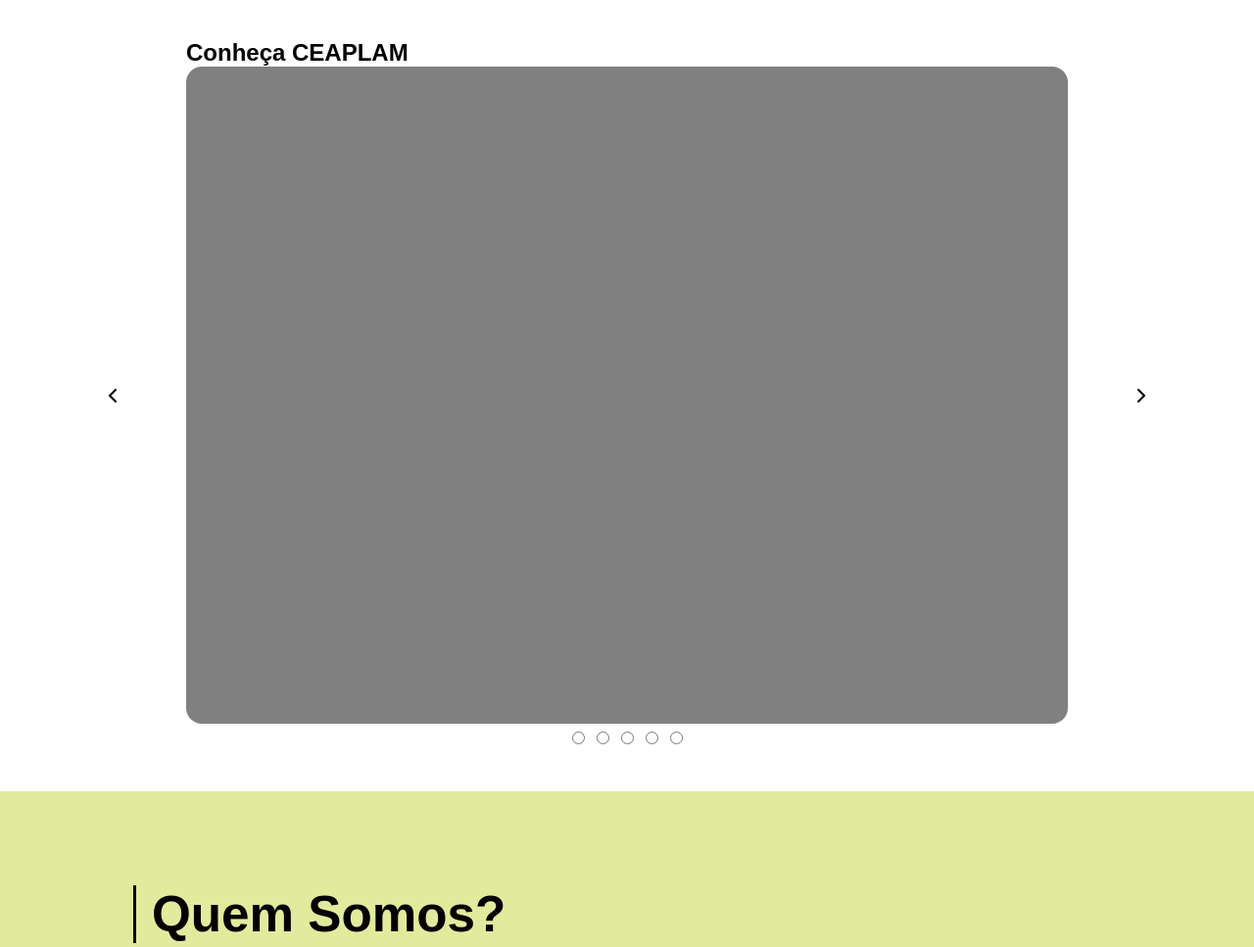
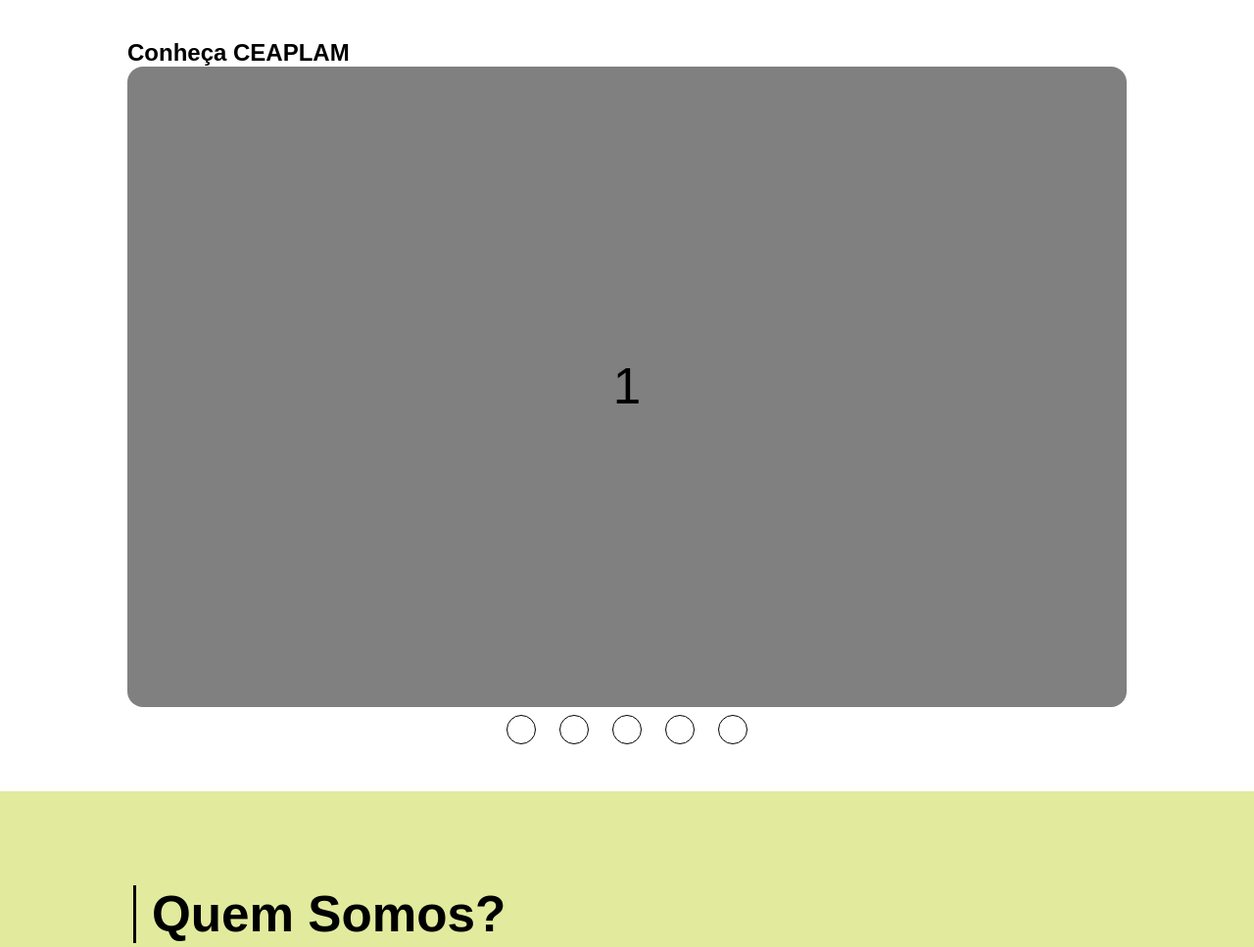
Before and after one commit to ParqueVilaLobos/vilaLobos, a PHP site: page / in a window 1280 px wide. Shown: the part 183-1150 px from the top of the page at 98% size. Run offline with PHP 8.4, Linux system fonts and the light colour scheme.

Commit message:
Carrossel Componente

```diff
--- a/componentes/carrossel/carrossel.css
+++ b/componentes/carrossel/carrossel.css
@@ -2,11 +2,11 @@
     margin: 1vh;
 }
 
-#carrossel{
+.carrossel{
     height: 100%;
-    display: grid;
+    display: flex;
     align-items: center;
-    grid-template-columns: 1fr 6fr 1fr;
+    justify-content: center;
 }
 
 .section-i {
@@ -14,26 +14,166 @@
     justify-content: center;
 }
 
-#mainCarrossel {
+.mainCarrossel {
     display: flex;
     flex-direction: column;
     justify-content: start;
     align-items: start;
     height: 100%;
+    width: 85%;
 }
 
-#mainCarrossel section {
-   background-color: gray;
-   border-radius: 2vh;
-   height: 100%;
-   width: 100%;
+.mainCarrossel input{
+    display: none;
 }
 
-#footCarrossel {
+.slider {
+    overflow: hidden;
+    background-color: gray;
+    border-radius: 2vh;
+    height: 100%;
+    width: 100%;
+}
+
+.sliderWrapper {
+    display: flex;
+    height: 100%;
+    width: 500%;
+    transition: transform 0.5s ease;
+}
+
+.sliderWrapper > div{
+    width: 100%;
+    height: 100%;
+    display: flex;
+    justify-content: center;
+    align-items: center;
+    font-size: 4vw;
+}
+
+
+.footCarrossel {
     width: 100%;
     display: flex;
     justify-content: center;
     align-items: end;
     padding: 1vh;
-    gap: 1.5vh;
+    gap: 3dvh;
 }
+
+.footCarrossel label {
+    width: 30px;
+    height: 30px;
+    border: solid 1px black;
+    border-radius: 50%;
+    cursor: pointer;
+    transition: background 0.3s;
+}
+
+
+#radio1:checked ~ .slider .sliderWrapper {
+    transform: translateX(0%);
+}
+
+#radio2:checked ~ .slider .sliderWrapper {
+    transform: translateX(-20%);
+}
+#radio3:checked ~ .slider .sliderWrapper {
+    transform: translateX(-40%);
+}
+#radio4:checked ~ .slider .sliderWrapper {
+    transform: translateX(-60%);
+}
+#radio5:checked ~ .slider .sliderWrapper {
+    transform: translateX(-80%);
+}
+
+
+#radio1:checked ~ .footCarrossel #label1 {
+    background-color: black;
+}
+#radio2:checked ~ .footCarrossel #label2 {
+    background-color: black;
+}
+#radio3:checked ~ .footCarrossel #label3 {
+    background-color: black;
+}
+#radio4:checked ~ .footCarrossel #label4 {
+    background-color: black;
+}
+#radio5:checked ~ .footCarrossel #label5 {
+    background-color: black;
+}
+
+
+
+#radio1Cr2:checked ~ .slider .sliderWrapper {
+    transform: translateX(0%);
+}
+
+#radio2Cr2:checked ~ .slider .sliderWrapper {
+    transform: translateX(-20%);
+}
+#radio3Cr2:checked ~ .slider .sliderWrapper {
+    transform: translateX(-40%);
+}
+#radio4Cr2:checked ~ .slider .sliderWrapper {
+    transform: translateX(-60%);
+}
+#radio5Cr2:checked ~ .slider .sliderWrapper {
+    transform: translateX(-80%);
+}
+
+
+#radio1Cr2:checked ~ .footCarrossel #label1Cr2 {
+    background-color: black;
+}
+#radio2Cr2:checked ~ .footCarrossel #label2Cr2 {
+    background-color: black;
+}
+#radio3Cr2:checked ~ .footCarrossel #label3Cr2 {
+    background-color: black;
+}
+#radio4Cr2:checked ~ .footCarrossel #label4Cr2 {
+    background-color: black;
+}
+#radio5Cr2:checked ~ .footCarrossel #label5Cr2 {
+    background-color: black;
+}
+
+
+
+#radio1Cr3:checked ~ .slider .sliderWrapper {
+    transform: translateX(0%);
+}
+
+#radio2Cr3:checked ~ .slider .sliderWrapper {
+    transform: translateX(-20%);
+}
+#radio3Cr3:checked ~ .slider .sliderWrapper {
+    transform: translateX(-40%);
+}
+#radio4Cr3:checked ~ .slider .sliderWrapper {
+    transform: translateX(-60%);
+}
+#radio5Cr3:checked ~ .slider .sliderWrapper {
+    transform: translateX(-80%);
+}
+
+
+#radio1Cr3:checked ~ .footCarrossel #label1Cr3 {
+    background-color: black;
+}
+#radio2Cr3:checked ~ .footCarrossel #label2Cr3 {
+    background-color: black;
+}
+#radio3Cr3:checked ~ .footCarrossel #label3Cr3 {
+    background-color: black;
+}
+
+#radio4Cr3:checked ~ .footCarrossel #label4Cr3 {
+    background-color: black;
+}
+#radio5Cr3:checked ~ .footCarrossel #label5Cr3 {
+    background-color: black;
+}
--- /dev/null
+++ b/componentes/carrossel/carrossel.js
@@ -0,0 +1,38 @@
+let count1 = 1;
+let count2 = 1;
+let count3 = 1;
+
+setInterval(() => {
+    nextImg1()
+    nextImg2()
+}, 4000)
+
+const nextImg1 = ()=> {
+    console.log(count1)
+    console.log(`repetição: ${count1}`)
+
+    if(count1 > 5){
+        count1 = 1;
+    }
+    document.getElementById(`radio${count1}`).checked = true
+    count1++;
+}
+
+
+const nextImg2 = ()=> {
+
+    if(count2 > 5){
+        count2 = 1;
+    }
+        document.getElementById(`radio${count1}Cr2`).checked = true
+    count2++;
+}
+
+const nextImg3 = ()=> {
+
+    if(count3 > 5){
+        count3 = 1;
+    }
+        document.getElementById(`radio${count1}Cr3`).checked = true
+    count3++;
+}
--- a/index.html
+++ b/index.html
@@ -12,6 +12,7 @@
     <link rel="stylesheet" href="./componentes/cards/card-responsividade.css">
     <link rel="stylesheet" href="./componentes/carrossel/carrossel-responsividade.css">
     <link rel="stylesheet" href="./main-responsive.css">
+    <script src="./componentes/carrossel/carrossel.js" defer></script>
 </head>
 <body>
       <header>
@@ -64,23 +65,31 @@
 
     <main>
         <section id="conteinerConheca">
-            <section id="carrossel">
-              <section class="section-i"><i data-lucide="chevron-left" class="iconSeta"></i></section>
-              <section id="mainCarrossel">
+            <section class="carrossel">
+              <section class="mainCarrossel">
                   <h2>Conheça CEAPLAM</h2>
-                  <section >
-
+                  <input type="radio" name="radio-btn" id="radio1" checked>
+                  <input type="radio" name="radio-btn" id="radio2">
+                  <input type="radio" name="radio-btn" id="radio3">
+                  <input type="radio" name="radio-btn" id="radio4">
+                  <input type="radio" name="radio-btn" id="radio5">
+                  <section class="slider">
+                     <section class="sliderWrapper">
+                        <div class="fisrt">1</div>
+                        <div>2</div>
+                        <div>3</div>
+                        <div>4</div>
+                        <div>5</div>
+                     </section>
                   </section>
-                  <div id="footCarrossel">
-                      <input type="radio" name="" id="">
-                      <input type="radio" name="" id="">
-                      <input type="radio" name="" id="">
-                      <input type="radio" name="" id="">
-                      <input type="radio" name="" id="">
+                  <div class="footCarrossel">
+                      <label id="label1" for="radio1"></label>
+                      <label id="label2" for="radio2"></label>
+                      <label id="label3" for="radio3"></label>
+                      <label id="label4" for="radio4"></label>
+                      <label id="label5" for="radio5"></label>
                   </div>
-
               </section>
-              <sectiom class="section-i"><i data-lucide="chevron-right" class="iconSeta"></i> </section>
           </section>
         </section>
 
@@ -105,23 +114,31 @@
         </section>
 
         <section id="conteinerParceiros">
-          <section id="carrossel">
-              <section class="section-i"><i data-lucide="chevron-left" class="iconSeta"></i></section>
-              <section id="mainCarrossel">
+          <section class="carrossel">
+              <section class="mainCarrossel">
                   <h2>Parceiros estratégicos</h2>
-                  <section >
-
+                  <input type="radio" name="radio-btn" id="radio1Cr2" checked>
+                  <input type="radio" name="radio-btn" id="radio2Cr2">
+                  <input type="radio" name="radio-btn" id="radio3Cr2">
+                  <input type="radio" name="radio-btn" id="radio4Cr2">
+                  <input type="radio" name="radio-btn" id="radio5Cr2">
+                  <section class="slider">
+                     <section class="sliderWrapper">
+                        <div class="fisrt">1</div>
+                        <div>2</div>
+                        <div>3</div>
+                        <div>4</div>
+                        <div>5</div>
+                     </section>
                   </section>
-                  <div id="footCarrossel">
-                      <input type="radio" name="" id="">
-                      <input type="radio" name="" id="">
-                      <input type="radio" name="" id="">
-                      <input type="radio" name="" id="">
-                      <input type="radio" name="" id="">
+                  <div class="footCarrossel">
+                      <label id="label1Cr2" for="radio1Cr2"></label>
+                      <label id="label2Cr2" for="radio2Cr2"></label>
+                      <label id="label3Cr2" for="radio3Cr2"></label>
+                      <label id="label4Cr2" for="radio4Cr2"></label>
+                      <label id="label5Cr2" for="radio5Cr2"></label>
                   </div>
-
               </section>
-              <sectiom class="section-i"><i data-lucide="chevron-right" class="iconSeta"></i> </section>
           </section>
         </section>
 
@@ -164,23 +181,31 @@
         </section>
 
         <section id="conteinerFinanciadores">
-          <section id="carrossel">
-              <section class="section-i"><i data-lucide="chevron-left" class="iconSeta"></i></section>
-              <section id="mainCarrossel">
-                  <h2>Financiadores</h2>
-                  <section >
-
+           <section class="carrossel">
+              <section class="mainCarrossel">
+                  <h2>Parceiros estratégicos</h2>
+                  <input type="radio" name="radio-btn" id="radio1Cr3" checked>
+                  <input type="radio" name="radio-btn" id="radio2Cr3">
+                  <input type="radio" name="radio-btn" id="radio3Cr3">
+                  <input type="radio" name="radio-btn" id="radio4Cr3">
+                  <input type="radio" name="radio-btn" id="radio5Cr3">
+                  <section class="slider">
+                     <section class="sliderWrapper">
+                        <div class="fisrt">1</div>
+                        <div>2</div>
+                        <div>3</div>
+                        <div>4</div>
+                        <div>5</div>
+                     </section>
                   </section>
-                  <div id="footCarrossel">
-                      <input type="radio" name="" id="">
-                      <input type="radio" name="" id="">
-                      <input type="radio" name="" id="">
-                      <input type="radio" name="" id="">
-                      <input type="radio" name="" id="">
+                  <div class="footCarrossel">
+                      <label id="label1Cr3" for="radio1Cr3"></label>
+                      <label id="label2Cr3" for="radio2Cr3"></label>
+                      <label id="label3Cr3" for="radio3Cr3"></label>
+                      <label id="label4Cr3" for="radio4Cr3"></label>
+                      <label id="label5Cr3" for="radio5Cr3"></label>
                   </div>
-
               </section>
-              <sectiom class="section-i"><i data-lucide="chevron-right" class="iconSeta"></i> </section>
           </section>
         </section>
     </main>
--- a/main-responsive.css
+++ b/main-responsive.css
@@ -59,20 +59,7 @@
         padding: 2dvh;
     }
 
-    #carrossel {
-        display: flex;
-        align-items: center;
-        justify-content: center;
-        grid-template-columns: none;
-    }
-
-    #mainCarrossel {
-        height: 100%;
-        width: 100%;
-        justify-content: center;
-    }
-
-    #mainCarrossel section {
+    .mainCarrossel section {
         height: 70%;
     }
 
```
